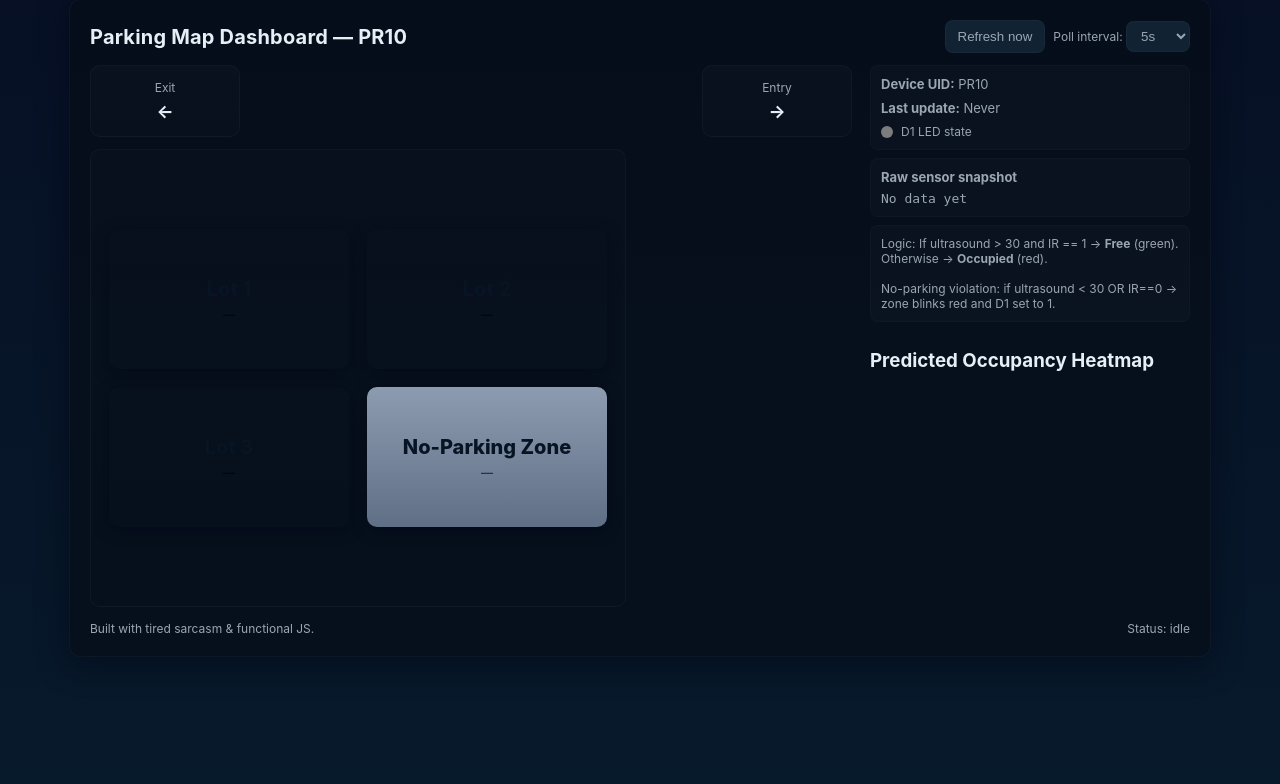
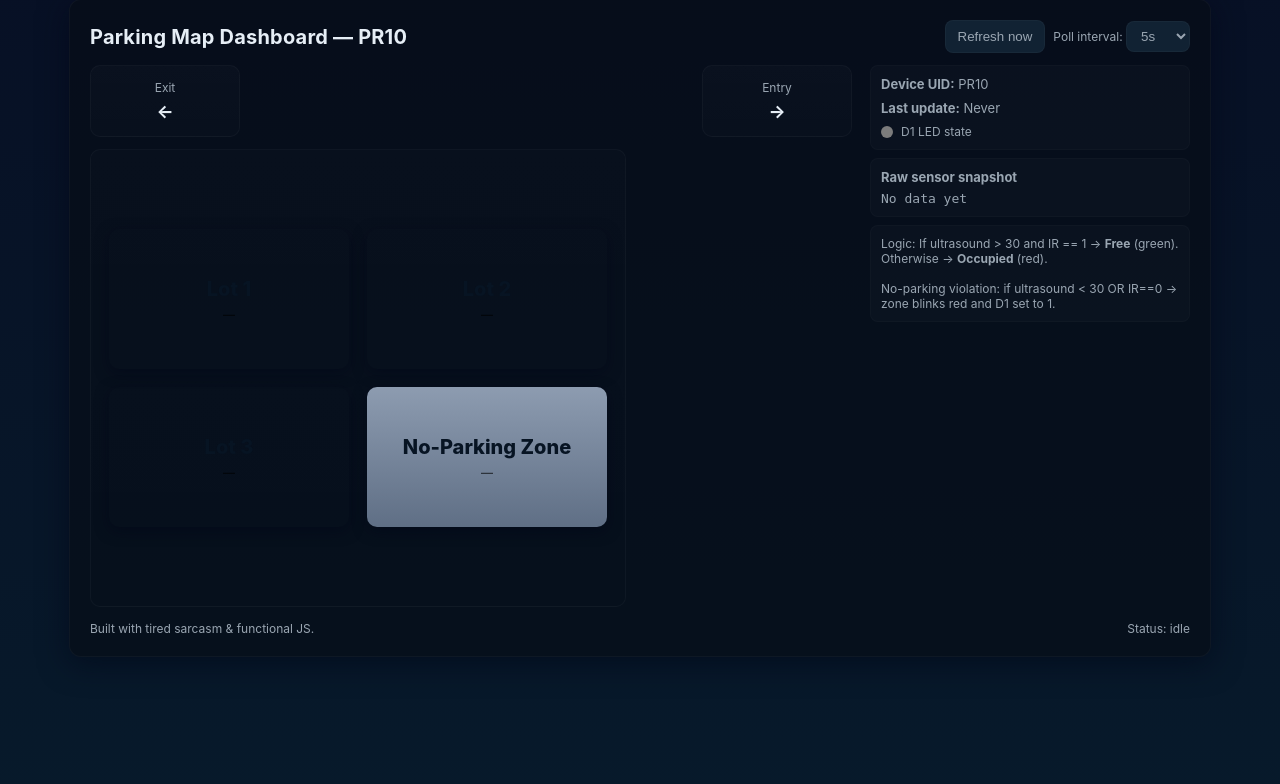
Before and after one commit to Prathik-lgp/LGP-IOT-finalproject, a Flask app: page / in a window 1280 px wide. Shown: the part 25-809 px from the top of the page. Run offline with Flask 3, Linux system fonts and the light colour scheme; a map, chart or similar area stays blank.

Commit message:
Removing heatmap section from parking dashboard.

```diff
--- a/templates/parking.html
+++ b/templates/parking.html
@@ -83,10 +83,6 @@
                     <strong>Occupied</strong> (red).
                     <br><br>
                     No-parking violation: if ultrasound < 30 OR IR==0 → zone blinks red and D1 set to 1. </div>
-                        <div class="heatmap-section">
-                            <h3>Predicted Occupancy Heatmap</h3>
-                            <canvas id="occupancyHeatmap"></canvas>
-                        </div>
             </aside>
         </div>
 
```
